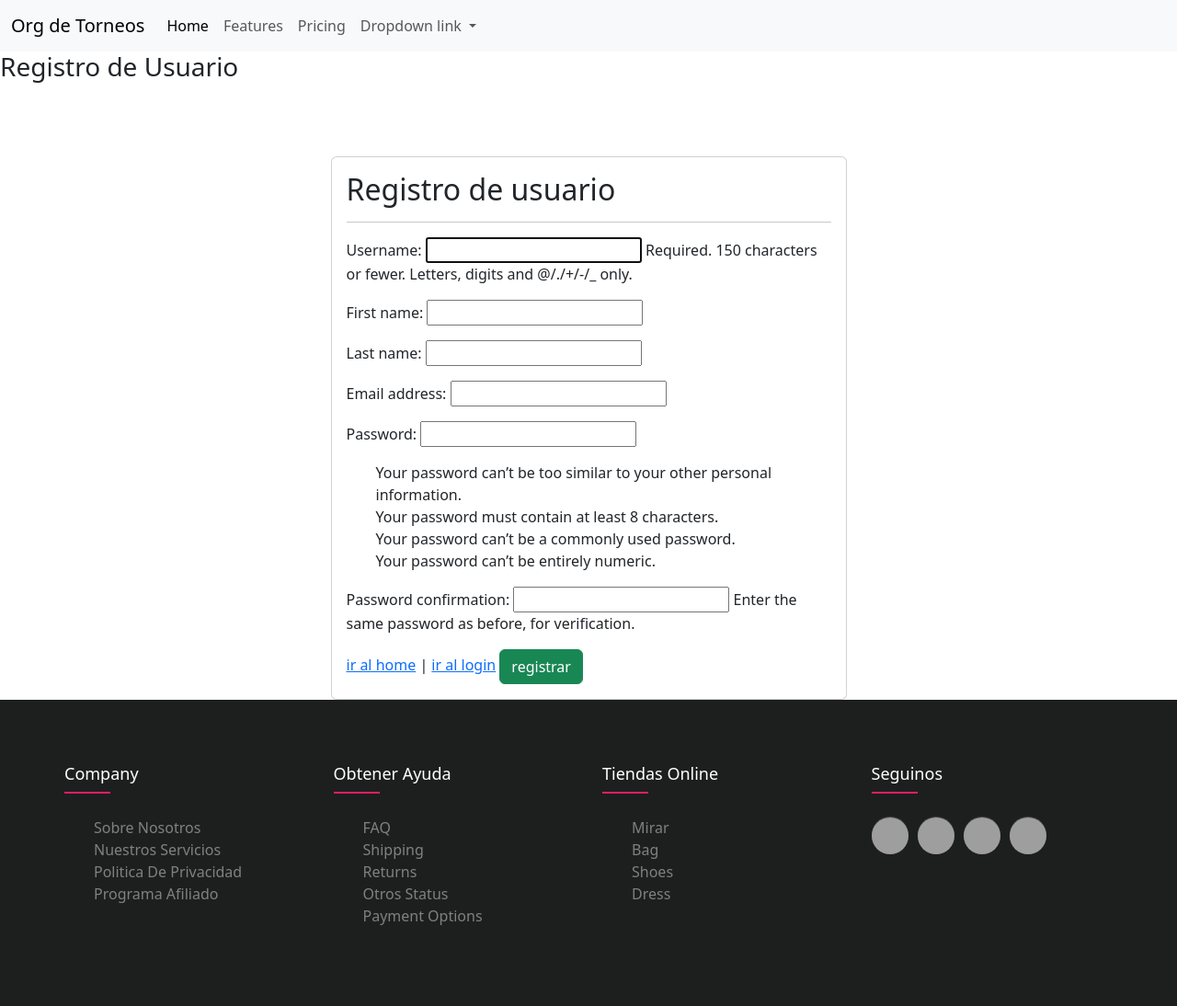
After one commit to 0rellano/Organizacion_Mundial__django, a Django app: page /registro/ in a window 1280 px wide. The commit adds this page. Shown: the whole page at 92% size. Run offline with Django 4.2, Linux system fonts and the light colour scheme; grey boxes are pictures that could not be loaded.

Commit message:
Creacion de registro e inicio de sesion

```diff
--- a/config/settings.py
+++ b/config/settings.py
@@ -122,3 +122,8 @@ STATIC_URL = 'static/'
 # https://docs.djangoproject.com/en/4.2/ref/settings/#default-auto-field
 
 DEFAULT_AUTO_FIELD = 'django.db.models.BigAutoField'
+
+#Variable de redireccion del login y log out
+
+LOGIN_REDIRECT_URL = '/'
+LOGOUT_REDIRECT_URL = '/'
--- a/config/urls.py
+++ b/config/urls.py
@@ -19,5 +19,6 @@ from django.urls import path, include
 
 urlpatterns = [
     path('admin/', admin.site.urls),
-    path('', include('organizacion_mundial.urls'))
+    path('', include('organizacion_mundial.urls')),
+    path('accounts/', include('django.contrib.auth.urls')),
 ]
--- /dev/null
+++ b/organizacion_mundial/forms.py
@@ -0,0 +1,8 @@
+from django.contrib.auth.forms import UserCreationForm
+from django.contrib.auth.models import User
+
+class CustomUserCreationForm(UserCreationForm):
+
+    class Meta:
+        model = User
+        fields = ['username', 'first_name', 'last_name' , 'email', 'password1', 'password2']
--- /dev/null
+++ b/organizacion_mundial/templates/registration/registro.html
@@ -0,0 +1,32 @@
+{% extends 'base.html' %}
+
+{% block title %}Detalle de los Jugadores
+{% endblock %}
+
+{% block content %}
+<h3>Registro de Usuario</h3>
+
+<div class="container">
+    <br>
+    <br>
+    <br>
+    <div class="row">
+        <div class="col-12 col-md-6 offset-md-3">
+            <div class="card">
+                <div class="card-body">
+                    <h2>Registro de usuario</h2>
+                    <hr>
+                    <form action="" method="post">
+                        {% csrf_token %}
+                        {{ form.as_p }}
+                    <a href="{% url 'index' %}">ir al home</a> |
+                    <a href="{% url 'login' %}">ir al login</a>
+                    <input type="submit" value="registrar" class="btn btn-success float-right">
+                    </form>
+                </div>
+            </div>
+        </div>
+    </div>
+</div>
+
+{% endblock %}
--- a/organizacion_mundial/urls.py
+++ b/organizacion_mundial/urls.py
@@ -1,4 +1,3 @@
-from django.urls import path
 from django.urls import path
 from .views import *
 
@@ -10,4 +9,5 @@ urlpatterns = [
     path('pais/<int:pk>', PaisView.as_view()),
     path('mundiales/', ListaMundialesView.as_view(), name='mundiales'),
     path('mundiales/<int:pk>', DetalleMundialView.as_view(), name='mundial'),
+    path('registro/', registro, name='registro'),
 ]
--- a/organizacion_mundial/views.py
+++ b/organizacion_mundial/views.py
@@ -1,12 +1,15 @@
+import logging
 from typing import Any
-from django.shortcuts import render
+from django.shortcuts import render, redirect
 from django.views.generic import ListView, DetailView, TemplateView
 from django.views import View
 from .models import *
+from .forms import CustomUserCreationForm
+from django.contrib.auth import authenticate, login
+from django.contrib import messages
 
 class homeView(TemplateView):
     template_name = 'index.html'
-
 
 class ListaJugadoresView(ListView):
     model = Jugador
@@ -82,3 +85,20 @@ class DetalleMundialView(DetailView):
 
         context['fases'] = Fase.objects.filter(mundial=pais).order_by('orden')
         return context
+
+def registro(request):
+    data = {
+        'form': CustomUserCreationForm()
+    }
+
+    if request.method == 'POST':
+        formulario = CustomUserCreationForm(data=request.POST)
+        if formulario.is_valid():
+            formulario.save()
+            user = authenticate(username=formulario.cleaned_data["username"], password=formulario.cleaned_data["password1"])
+            login(request, user)
+            messages.success(request, "Te has registrado correctamente")
+            return redirect(to="index")
+        data["form"] = formulario
+
+    return render(request, 'registration/registro.html', data)
```
Also changed, not shown: organizacion_mundial/templates/index.html (+15 -0 lines), organizacion_mundial/templates/registration/login.html (added, +32 -0 lines).
